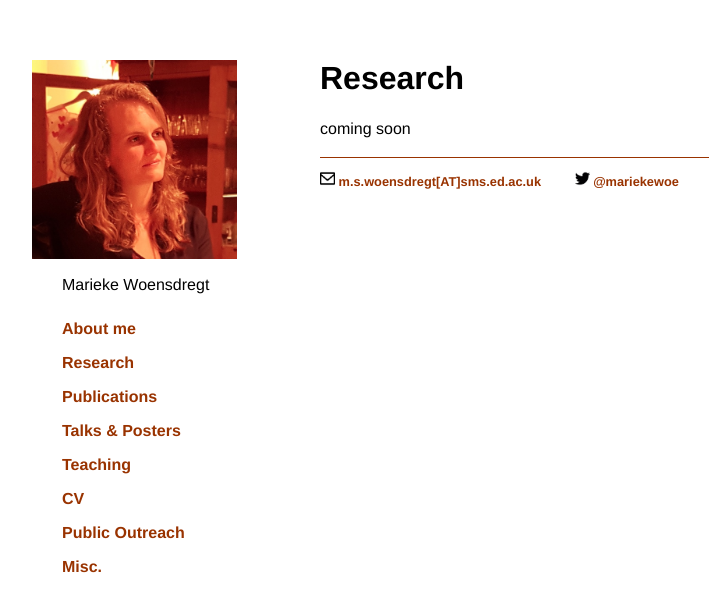
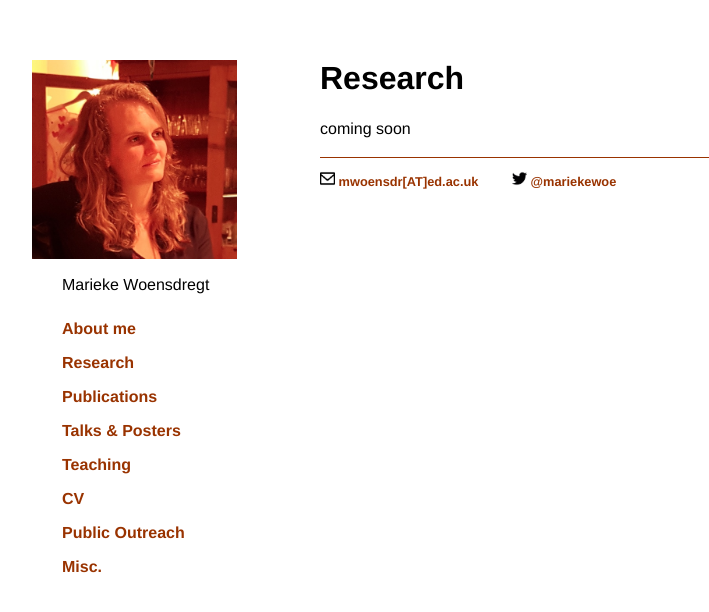
Before and after one commit to marieke-woensdregt/marieke-woensdregt.github.io, a Jekyll site: the page built from research/index.html, in a window 1280 px wide. Shown: the top 612 px of the page, without its empty margins (32-741 px from the left). Built offline with Jekyll 4.4.1, drawn with Linux system fonts in a browser that asks for light colours.

Commit message:
Update default.html

```diff
--- a/_layouts/default.html
+++ b/_layouts/default.html
@@ -30,7 +30,7 @@
 		<footer style="margin-left:25%">
 			<h3>
 			<img  src="/images/email_symbol.jpg" alt="email symbol" style="height:15px">
-			<a href="mailto:m.s.woensdregt@sms.ed.ac.uk">m.s.woensdregt[AT]sms.ed.ac.uk</a>
+			<a href="mailto:mwoensdr@ed.ac.uk">mwoensdr[AT]ed.ac.uk</a>
 			<img  class="tab" src="/images/twitter_symbol_black_solo.jpg" alt="twitter symbol" style="height:15px">
 			<a  href="https://twitter.com/mariekewoe">@mariekewoe</a>
 			</h3>
```
